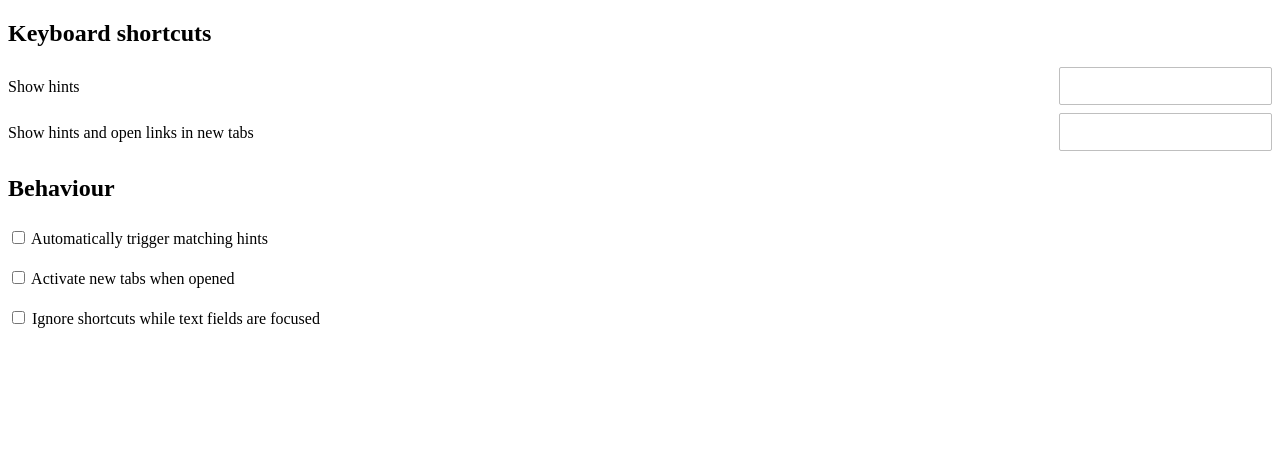
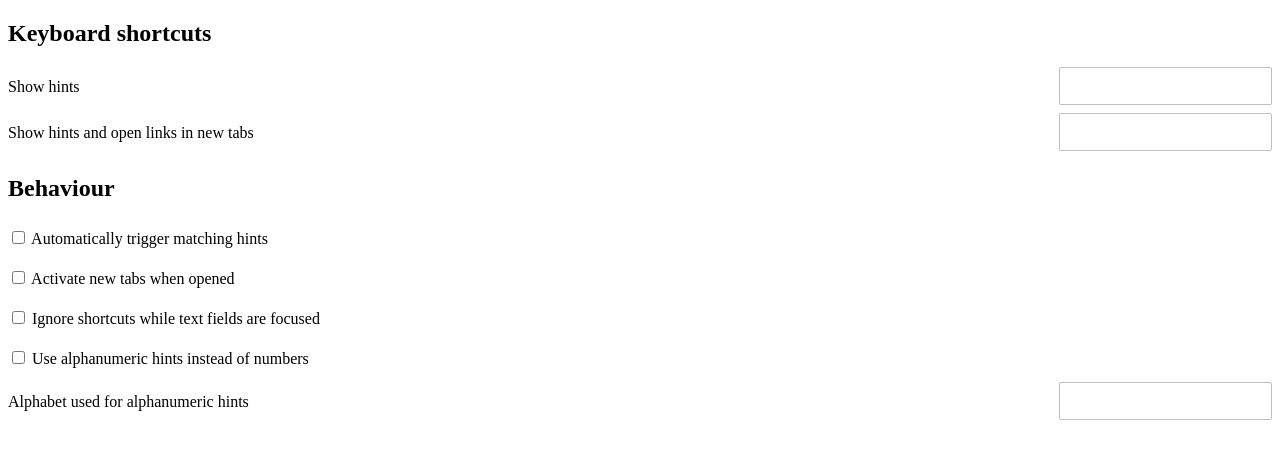
Before and after one commit to KennethSundqvist/key-jump-browser-extension, a browser extension: page src/options.html in a window 1280 px wide. Drawn offline with Linux system fonts and the light colour scheme.

Commit message:
add new preferences for alphanumeric hints

```diff
--- a/src/options.css
+++ b/src/options.css
@@ -25,11 +25,13 @@
   margin-top: var(--KEYJUMP-option-margin);
 }
 
-.option-shortcut {
+.option-shortcut,
+.option-text {
   align-items: baseline;
 }
 
-.option-shortcut label {
+.option-shortcut label,
+.option-text label {
   flex: 1;
   -webkit-padding-end: var(--KEYJUMP-option-margin);
 }
@@ -61,3 +63,20 @@
 .option-shortcut input::placeholder {
   color: rgb(48, 57, 66);
 }
+
+.option-text input {
+  display: inline-block;
+  min-width: 12.5em;
+  min-height: var(--KEYJUMP-shortcut-input-height);
+  padding: 3px 0 1px 4px;
+  color: rgba(48, 57, 66, 0.6);
+  border: solid 1px #bfbfbf;
+  border-radius: 2px;
+  font-size: inherit;
+}
+
+.option-text input:focus {
+  background: white;
+  color: black;
+  border-color: black;
+}
--- a/src/options.html
+++ b/src/options.html
@@ -45,6 +45,20 @@
           Ignore shortcuts while text fields are focused
         </label>
       </div>
+
+      <div class="option">
+        <label>
+          <input type="checkbox" id="useLettersForHints" />
+          Use alphanumeric hints instead of numbers
+        </label>
+      </div>
+
+      <div class="option option-text">
+        <label for="hintAlphabetInput">
+          Alphabet used for alphanumeric hints
+        </label>
+        <input type="text" id="hintAlphabetInput" />
+      </div>
     </div>
 
     <script src="bootstrap-state.js"></script>
--- a/src/options.js
+++ b/src/options.js
@@ -16,10 +16,17 @@ function setup() {
   const newTabActivationShortcutInput = document.getElementById(
     'newTabActivationShortcutInput',
   )
+
   const autoTriggerCheckbox = document.getElementById('autoTrigger')
   const activateNewTabCheckbox = document.getElementById('activateNewTab')
   const ignoreWhileInputFocusedCheckbox = document.getElementById(
     'ignoreWhileInputFocused',
+  )
+  const useLettersForHintsCheckbox =
+        document.getElementById('useLettersForHints')
+
+  const hintAlphabetInput = document.getElementById(
+    'hintAlphabetInput'
   )
 
   activationShortcutInput.placeholder = getShortcutText(
@@ -28,15 +35,23 @@ function setup() {
   newTabActivationShortcutInput.placeholder = getShortcutText(
     state.options.newTabActivationShortcut,
   )
+
   autoTriggerCheckbox.checked = state.options.autoTrigger
   activateNewTabCheckbox.checked = state.options.activateNewTab
+  useLettersForHintsCheckbox.checked = state.options.useLettersForHints
   ignoreWhileInputFocusedCheckbox.checked =
     state.options.ignoreWhileInputFocused
 
+  hintAlphabetInput.value = state.options.hintAlphabet
+
   bindShortcutInput('activationShortcut', activationShortcutInput)
   bindShortcutInput('newTabActivationShortcut', newTabActivationShortcutInput)
+
+  hintAlphabetInput.addEventListener('change', setHintAlphabet)
+
   autoTriggerCheckbox.addEventListener('change', setAutoTrigger)
   activateNewTabCheckbox.addEventListener('change', setActivateNewTab)
+  useLettersForHintsCheckbox.addEventListener('change', setUseLettersForHints)
   ignoreWhileInputFocusedCheckbox.addEventListener(
     'change',
     setIgnoreWhileInputFocused,
@@ -109,6 +124,14 @@ function setIgnoreWhileInputFocused(event) {
   saveOptions({ignoreWhileInputFocused: event.target.checked})
 }
 
+function setUseLettersForHints(event) {
+  saveOptions({useLettersForHints: event.target.checked})
+}
+
+function setHintAlphabet(event) {
+  saveOptions({hintAlphabet: event.target.value})
+}
+
 function saveOptions(options) {
   _browser.storage.sync.set(options)
 }
```
